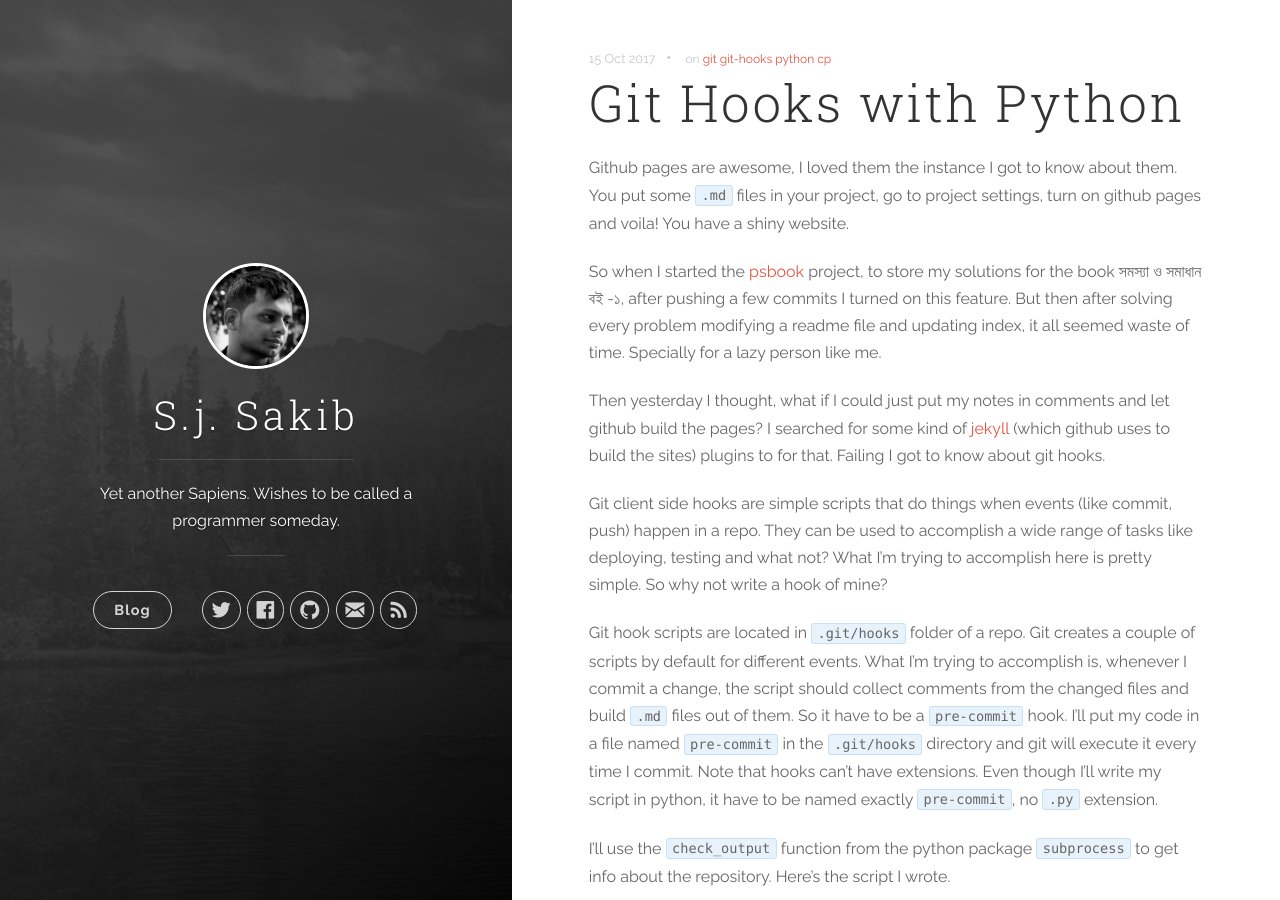
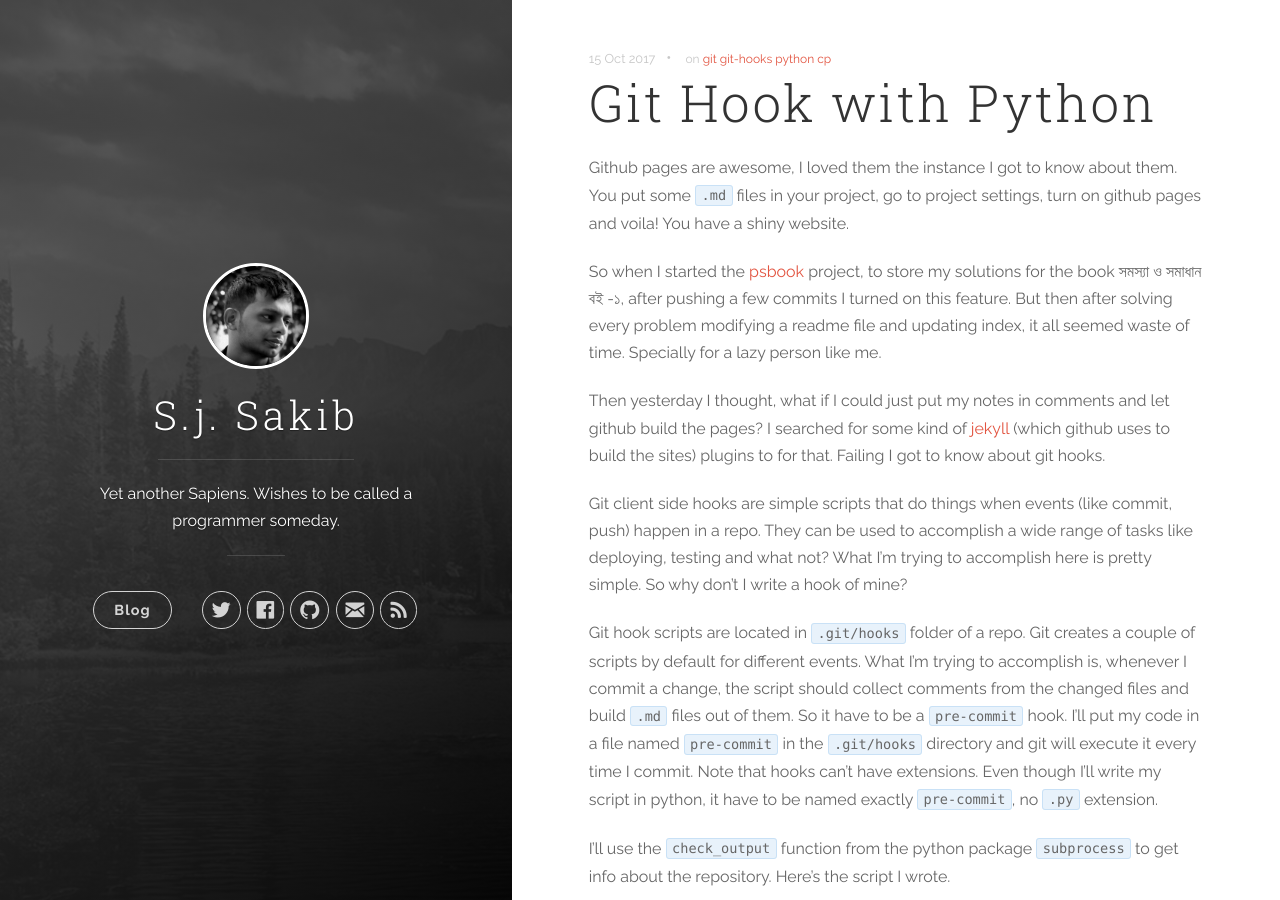
Before and after one commit to sjsakib/sjsakib.github.io, a Jekyll site: the page built from _posts/2017-10-15-git-hook-with-python.markdown, in a window 1280 px wide and 900 px high. Built offline with Jekyll 4.4.1, drawn with Linux system fonts in a browser that asks for light colours; nearby versions of some CDN libraries; emoji names are drawn with the system emoji font.

Commit message:
fixed typo

```diff
--- a/_posts/2017-10-15-git-hook-with-python.markdown
+++ b/_posts/2017-10-15-git-hook-with-python.markdown
@@ -1,5 +1,5 @@
 ---
-title:  "Git Hooks with Python"
+title:  "Git Hook with Python"
 date:   2017-10-15
 categories: [hacking]
 tags: [git git-hooks python cp]
@@ -13,7 +13,7 @@ So when I started the [psbook](https://github.com/sjsakib/psbook/) project, to s
 
 Then yesterday I thought, what if I could just put my notes in comments and let github build the pages? I searched for some kind of [jekyll](https://jekyllrb.com/) (which github uses to build the sites) plugins to for that. Failing I got to know about git hooks.
 
-Git client side hooks are simple scripts that do things when events (like commit, push) happen in a repo. They can be used to accomplish a wide range of tasks like deploying, testing and what not? What I'm trying to accomplish here is pretty simple. So why not write a hook of mine?
+Git client side hooks are simple scripts that do things when events (like commit, push) happen in a repo. They can be used to accomplish a wide range of tasks like deploying, testing and what not? What I'm trying to accomplish here is pretty simple. So why don't I write a hook of mine?
 
 Git hook scripts are located in `.git/hooks` folder of a repo. Git creates a couple of scripts by default for different events. What I'm trying to accomplish is, whenever I commit a change, the script should collect comments from the changed files and build `.md` files out of them. So it have to be a `pre-commit` hook. I'll put my code in a file named `pre-commit` in the `.git/hooks` directory and git will execute it every time I commit. Note that hooks can't have extensions. Even though I'll write my script in python, it have to be named exactly `pre-commit`, no `.py` extension.
 
```
